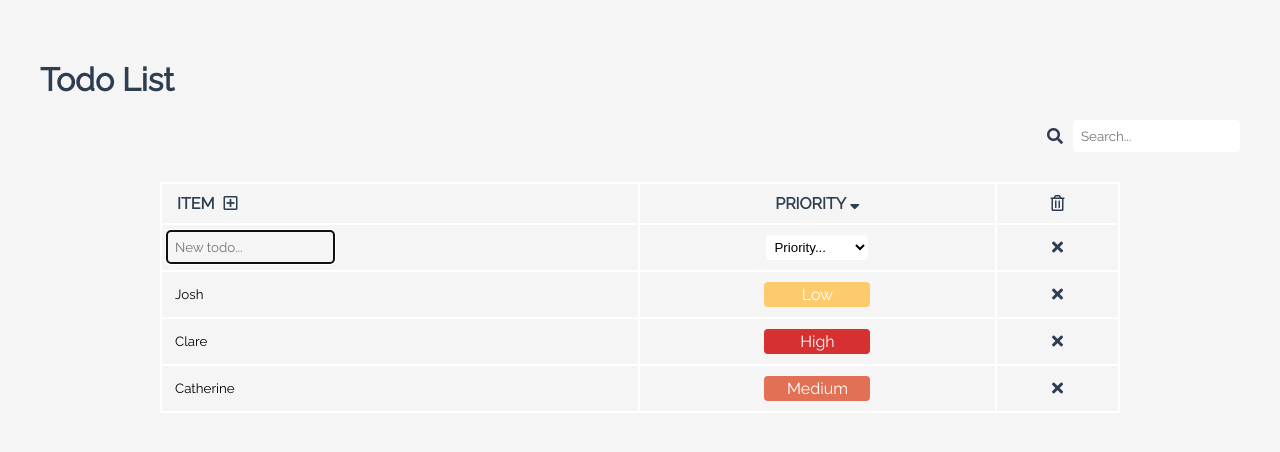
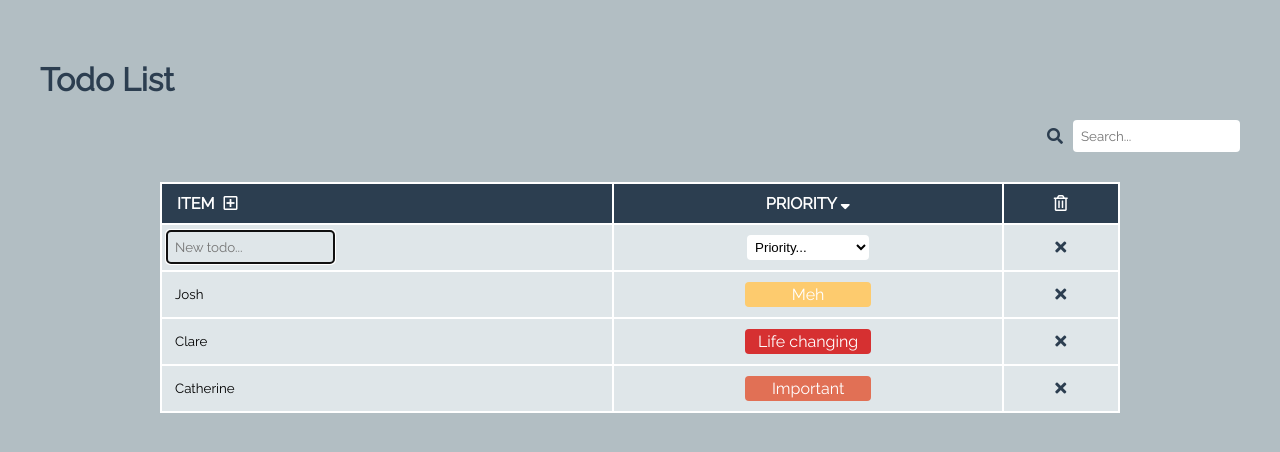
Before and after one commit to josh-newton/vue-todo-list, a Vue app: page / in a window 1280 px wide. Both pictures are taken after a click on the icon 230 px from the left and 202 px from the top of the page. Shown: the top 452 px of the page. Built offline with nearby package versions, Linux system fonts and the light colour scheme.

Commit message:
testing new colours, validate before submit new item

```diff
--- a/src/App.vue
+++ b/src/App.vue
@@ -28,7 +28,7 @@ export default {
       list: [],
       nextUniqueId: null,
       filteredList: null,
-      priority: ['Low', 'Medium', 'High'],
+      priority: ['Meh', 'Important', 'Life changing'],
       searchQuery: null,
       newItem: {},
       currentSort: true
@@ -139,7 +139,7 @@ body {
   color: #2c3e50;
   margin: 0;
   padding: 40px;
-  background: whitesmoke;
+  background: #b2bec3;
 }
 #app{
   margin: 0 auto;
--- a/src/components/List.vue
+++ b/src/components/List.vue
@@ -11,10 +11,10 @@
       <tbody>
         <tr class="add-item-row" :class="{'add-item-active': addItemActive}">
           <td>
-            <input type="text" v-model="newItem.text" placeholder="New todo...">
+            <input type="text" v-model="newItem.text" placeholder="New todo..." @change="validateNewItem()">
           </td>
           <td class="priority">
-            <select v-model="newItem.priority" @change="$emit('onAddNewItem', newItem); setAddItemActive(false); setNewItem({});">
+            <select v-model="newItem.priority" @change="validateNewItem()">
               <option disabled="disabled" selected="selected" value="undefined">Priority...</option>
               <option v-for="(item, index) in priority" :key="index" :value="index">{{ item }}</option>
             </select>
@@ -29,7 +29,7 @@
             <input type="text" v-model="item.text" @keyup="$emit('onEditItem', item)">
           </td>
           <td class="priority">
-            <p :class="['priority-' + item.priority]" v-show="editItemId !== item.id" @click="setEditItemId(item.id);">{{ priority[item.priority] }}</p>
+            <p :class="['priority-' + item.priority]" v-show="editItemId !== item.id" @click="setEditItemId(item.id)">{{ priority[item.priority] }}</p>
             <select v-model="item.priority" v-show="editItemId === item.id" @change="$emit('onEditItem', item); setEditItemId(null);">
               <option disabled="disabled" value="undefined">Priority...</option>
               <option v-for="(item, index) in priority" :key="index" :value="index">{{ item }}</option>
@@ -68,6 +68,13 @@ export default {
       setTimeout(() => {
         value === true ? document.querySelector('.add-item-row input[type="text"]').focus() : false;
       })
+    },
+    validateNewItem() {
+      if (this.newItem.text !== '' && this.newItem.text !== undefined && this.newItem.priority !== undefined){
+        this.$emit('onAddNewItem', this.newItem);
+        this.setAddItemActive(false);
+        this.setNewItem({});
+      }
     }
   }
 }
@@ -88,11 +95,15 @@ table{
   border-collapse: collapse;
   width: 100%;
   max-width: 960px;
+  background: #dfe6e9;
 }
 th{
   text-align: center;
   padding: 10px 15px;
   border: 2px solid #fff;
+  border-radius: 4px;
+  background: #2c3e50;
+  color: #fff;
 
   &:first-child{
     text-align: left;
@@ -101,6 +112,7 @@ th{
 td{
   padding: 0 5px;
   border: 2px solid #fff;
+  border-radius: 4px;
 
   input, select{
     padding: 8px;
@@ -109,7 +121,7 @@ td{
     background: none;
   }
   select{
-    width: 102px;
+    width: 122px;
     padding: 4px;
     background: #fff;
     margin: 10px 0;
@@ -141,7 +153,7 @@ tr{
   p {
     padding: 3px;
     border-radius: 4px;
-    max-width: 100px;
+    max-width: 120px;
     margin: 10px auto;
     cursor: pointer;
   }
```
